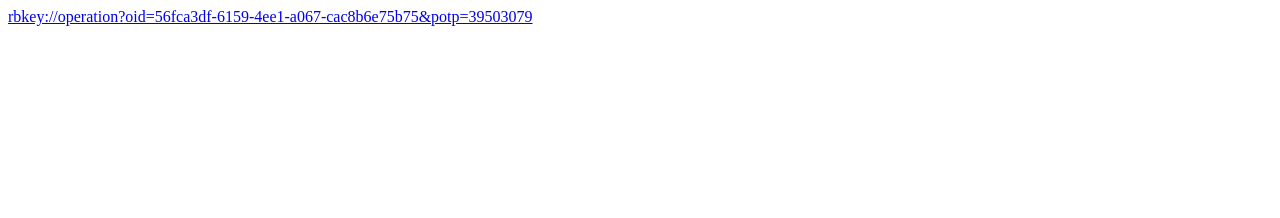
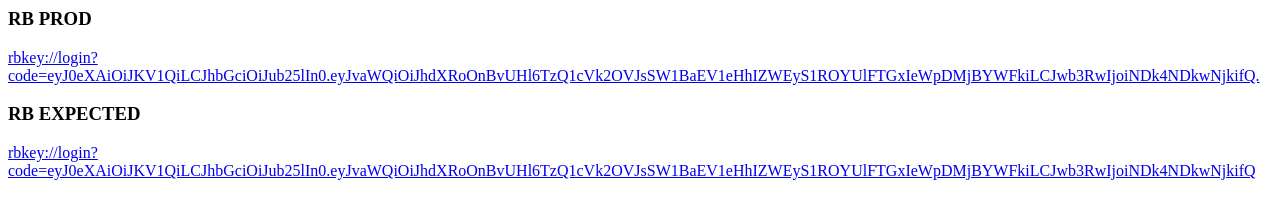
Before and after one commit to kober32/kober32.github.io, a plain HTML site: page test.html in a window 1280 px wide. Drawn offline with Linux system fonts and the light colour scheme.

Commit message:
Update test.html

```diff
--- a/test.html
+++ b/test.html
@@ -2,6 +2,9 @@
   <head>
   </head>
   <body>
-  	<a href="rbkey://operation?oid=56fca3df-6159-4ee1-a067-cac8b6e75b75&potp=39503079">rbkey://operation?oid=56fca3df-6159-4ee1-a067-cac8b6e75b75&potp=39503079</a>
+    <h3>RB PROD</h3>
+  	<a href="rbkey://login?code=eyJ0eXAiOiJKV1QiLCJhbGciOiJub25lIn0.eyJvaWQiOiJhdXRoOnBvUHl6TzQ1cVk2OVJsSW1BaEV1eHhIZWEyS1ROYUlFTGxIeWpDMjBYWFkiLCJwb3RwIjoiNDk4NDkwNjkifQ.">rbkey://login?code=eyJ0eXAiOiJKV1QiLCJhbGciOiJub25lIn0.eyJvaWQiOiJhdXRoOnBvUHl6TzQ1cVk2OVJsSW1BaEV1eHhIZWEyS1ROYUlFTGxIeWpDMjBYWFkiLCJwb3RwIjoiNDk4NDkwNjkifQ.</a>
+    <h3>RB EXPECTED</h3>
+    <a href="rbkey://login?code=eyJ0eXAiOiJKV1QiLCJhbGciOiJub25lIn0.eyJvaWQiOiJhdXRoOnBvUHl6TzQ1cVk2OVJsSW1BaEV1eHhIZWEyS1ROYUlFTGxIeWpDMjBYWFkiLCJwb3RwIjoiNDk4NDkwNjkifQ">rbkey://login?code=eyJ0eXAiOiJKV1QiLCJhbGciOiJub25lIn0.eyJvaWQiOiJhdXRoOnBvUHl6TzQ1cVk2OVJsSW1BaEV1eHhIZWEyS1ROYUlFTGxIeWpDMjBYWFkiLCJwb3RwIjoiNDk4NDkwNjkifQ</a>
 </body>
 </html>
```
